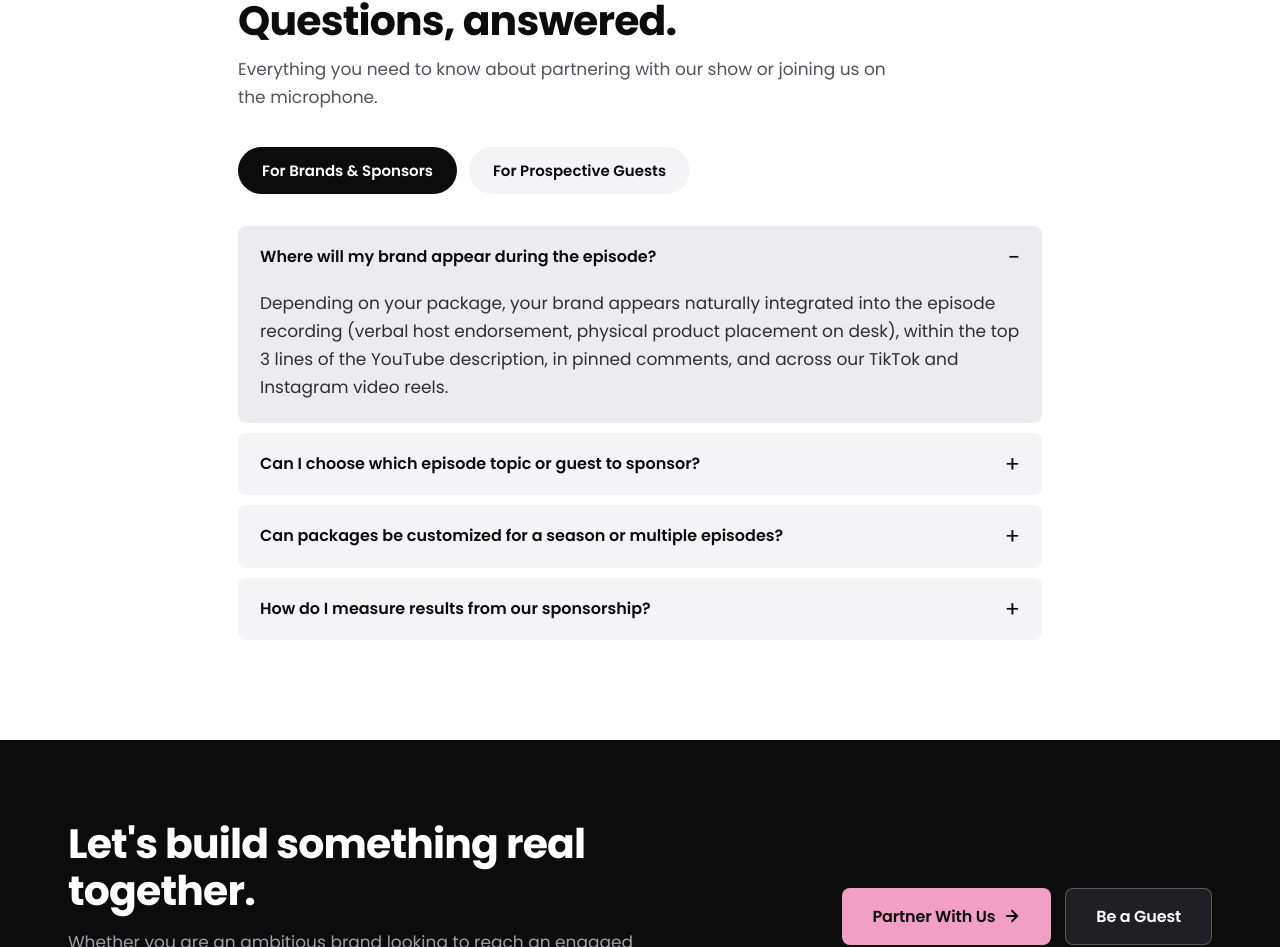
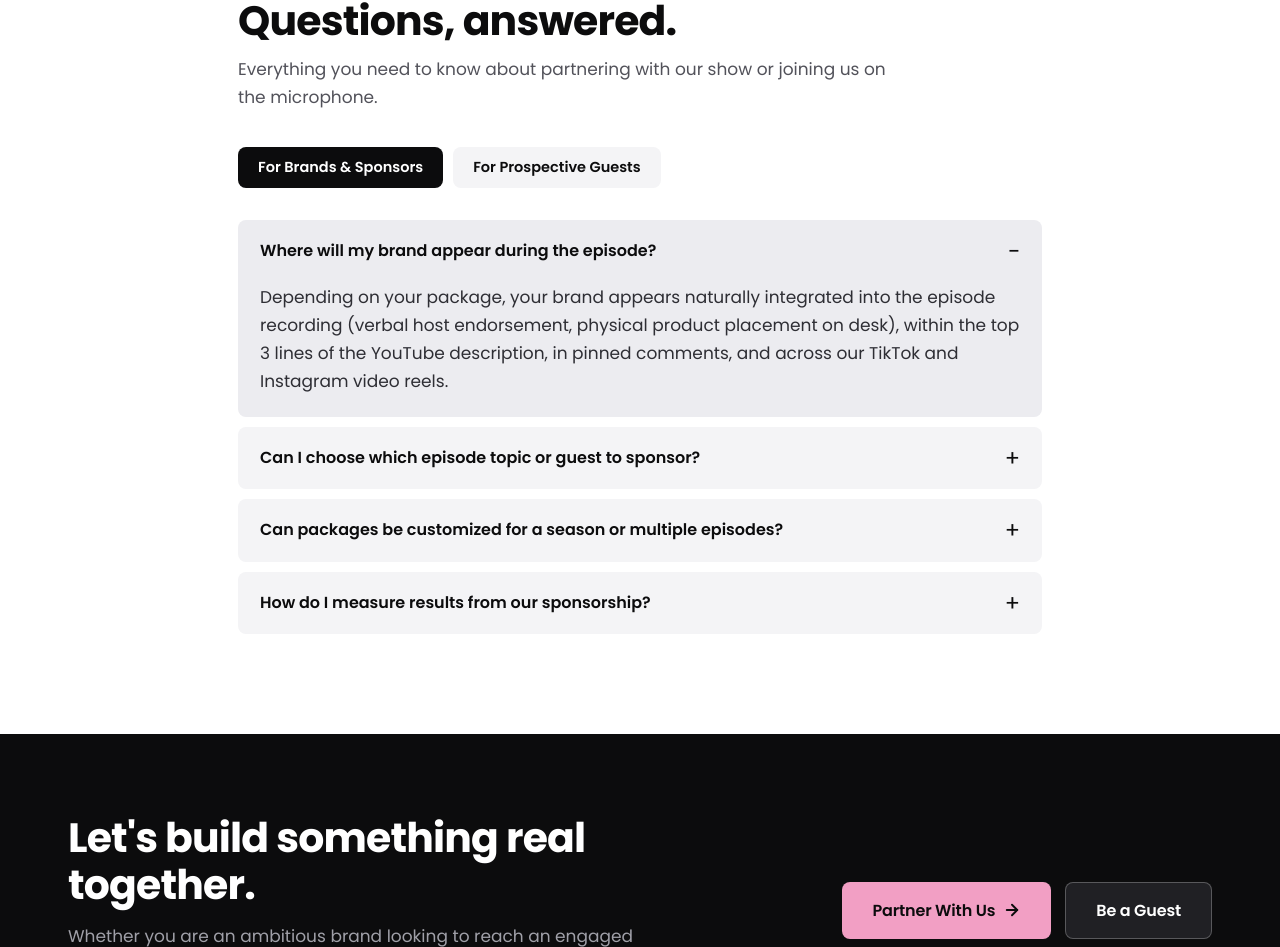
Before and after one commit to weicharles/unfilteredwithwandia, a React (Vite) app: page / in a window 1280 px wide. Shown: the part 9939-10886 px from the top of the page. Built offline with nearby package versions, Linux system fonts and the light colour scheme; the HTML template or start-up script is replaced by a standard one.

Commit message:
feat(faq): enhance category tab buttons and responsive mobile styling

```diff
--- a/src/components/FaqSection.jsx
+++ b/src/components/FaqSection.jsx
@@ -30,10 +30,12 @@ export default function FaqSection() {
 
         {/* Dual Tab Switcher */}
         <div
+          className="faq-tabs-row"
           style={{
             display: 'flex',
-            gap: '12px',
-            marginBottom: '32px'
+            gap: '10px',
+            marginBottom: '32px',
+            flexWrap: 'wrap'
           }}
         >
           <button
@@ -41,15 +43,17 @@ export default function FaqSection() {
               setActiveTab('partners');
               setOpenIndexes([0]);
             }}
+            className="faq-tab-btn"
             style={{
-              padding: '12px 24px',
-              borderRadius: 'var(--radius-pill)',
+              padding: '10px 20px',
+              borderRadius: 'var(--radius-sm)',
               fontWeight: 600,
-              fontSize: '15px',
+              fontSize: '14.5px',
               backgroundColor: activeTab === 'partners' ? 'var(--color-black)' : 'var(--color-surface)',
               color: activeTab === 'partners' ? '#FFFFFF' : 'var(--color-black)',
               cursor: 'pointer',
               border: 'none',
+              whiteSpace: 'nowrap',
               transition: 'background-color 0.2s ease, color 0.2s ease'
             }}
           >
@@ -61,15 +65,17 @@ export default function FaqSection() {
               setActiveTab('guests');
               setOpenIndexes([0]);
             }}
+            className="faq-tab-btn"
             style={{
-              padding: '12px 24px',
-              borderRadius: 'var(--radius-pill)',
+              padding: '10px 20px',
+              borderRadius: 'var(--radius-sm)',
               fontWeight: 600,
-              fontSize: '15px',
+              fontSize: '14.5px',
               backgroundColor: activeTab === 'guests' ? 'var(--color-black)' : 'var(--color-surface)',
               color: activeTab === 'guests' ? '#FFFFFF' : 'var(--color-black)',
               cursor: 'pointer',
               border: 'none',
+              whiteSpace: 'nowrap',
               transition: 'background-color 0.2s ease, color 0.2s ease'
             }}
           >
@@ -139,6 +145,21 @@ export default function FaqSection() {
         </div>
 
       </div>
+
+      <style>{`
+        @media (max-width: 540px) {
+          .faq-tabs-row {
+            flex-direction: column !important;
+            gap: 8px !important;
+          }
+          .faq-tab-btn {
+            width: 100% !important;
+            text-align: center !important;
+            padding: 10px 16px !important;
+            min-height: 40px !important;
+          }
+        }
+      `}</style>
     </section>
   );
 }
```
